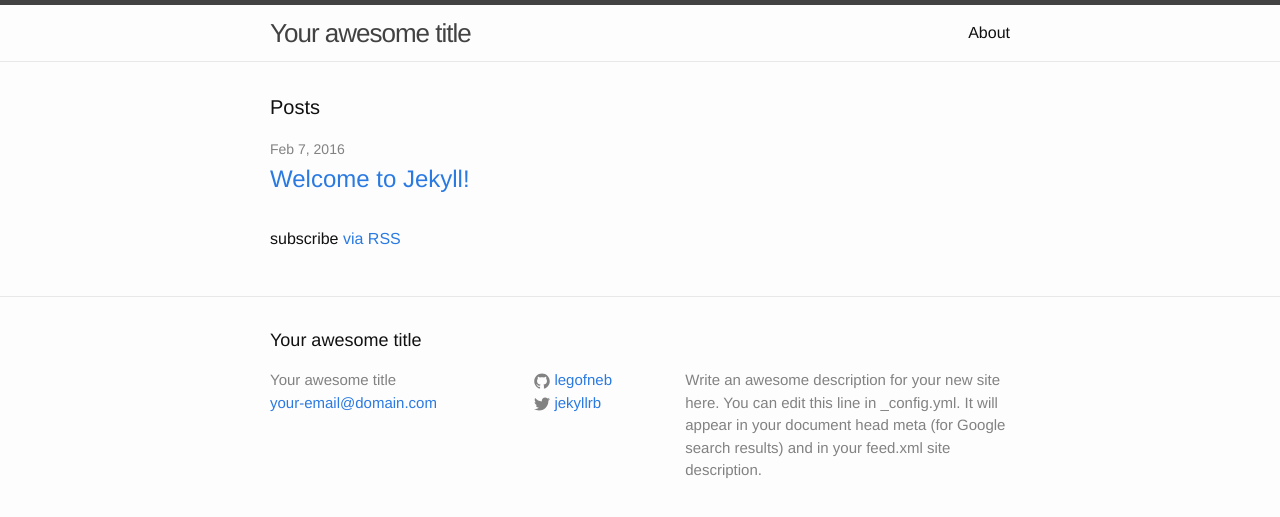
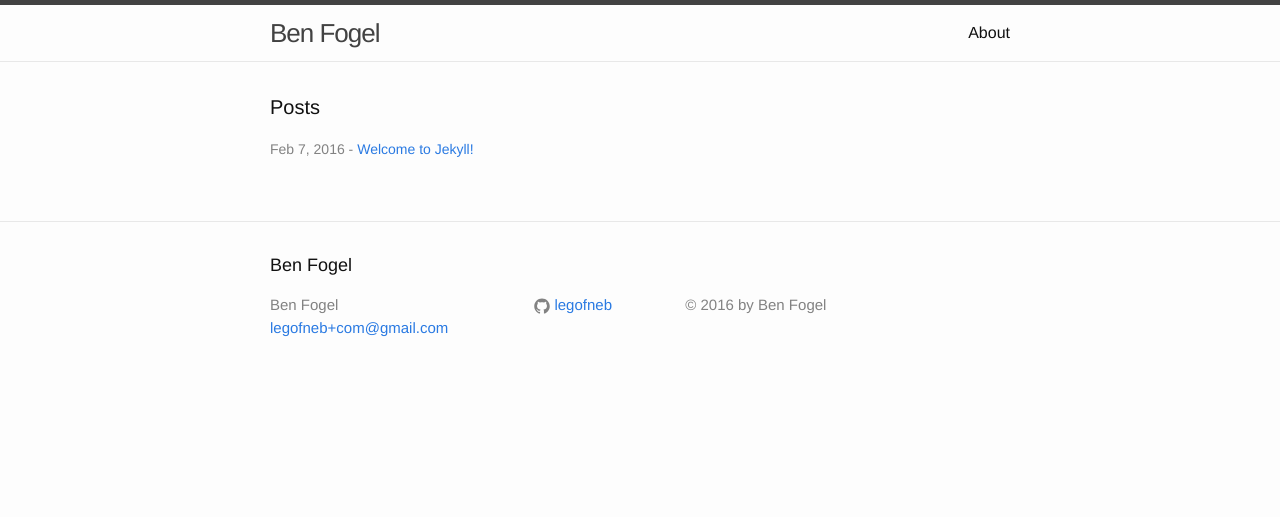
Before and after one commit to legofneb/legofneb.github.io, a Jekyll site: the page built from index.html, in a window 1280 px wide. Shown: the top 517 px of the page. Built offline with Jekyll 4.4.1, drawn with Linux system fonts in a browser that asks for light colours.

Commit message:
changing page style

```diff
--- a/_config.yml
+++ b/_config.yml
@@ -6,12 +6,10 @@
 # 'jekyll serve'. If you change this file, please restart the server process.
 
 # Site settings
-title: Your awesome title
-email: your-email@domain.com
-description: > # this means to ignore newlines until "baseurl:"
-  Write an awesome description for your new site here. You can edit this
-  line in _config.yml. It will appear in your document head meta (for
-  Google search results) and in your feed.xml site description.
+title: Ben Fogel
+email: legofneb@gmail.com
+emailLabel: legofneb+com@gmail.com
+description: © 2016 by Ben Fogel
 baseurl: "" # the subpath of your site, e.g. /blog
 url: "http://legofneb.github.io" # the base hostname & protocol for your site
 twitter_username: jekyllrb
--- a/_includes/footer.html
+++ b/_includes/footer.html
@@ -8,7 +8,7 @@
       <div class="footer-col footer-col-1">
         <ul class="contact-list">
           <li>{{ site.title }}</li>
-          <li><a href="mailto:{{ site.email }}">{{ site.email }}</a></li>
+          <li><a href="mailto:{{ site.email }}">{{ site.emailLabel }}</a></li>
         </ul>
       </div>
 
@@ -17,12 +17,6 @@
           {% if site.github_username %}
           <li>
             {% include icon-github.html username=site.github_username %}
-          </li>
-          {% endif %}
-
-          {% if site.twitter_username %}
-          <li>
-            {% include icon-twitter.html username=site.twitter_username %}
           </li>
           {% endif %}
         </ul>
--- a/_sass/_layout.scss
+++ b/_sass/_layout.scss
@@ -190,8 +190,7 @@
 }
 
 .post-link {
-    display: block;
-    font-size: 24px;
+    font-size: 14px;
 }
 
 
--- a/index.html
+++ b/index.html
@@ -9,15 +9,11 @@ layout: default
   <ul class="post-list">
     {% for post in site.posts %}
       <li>
-        <span class="post-meta">{{ post.date | date: "%b %-d, %Y" }}</span>
+        <span class="post-meta">{{ post.date | date: "%b %-d, %Y" }} - </span>
 
-        <h2>
-          <a class="post-link" href="{{ post.url | prepend: site.baseurl }}">{{ post.title }}</a>
-        </h2>
+        <a class="post-link" href="{{ post.url | prepend: site.baseurl }}">{{ post.title }}</a>
       </li>
     {% endfor %}
   </ul>
 
-  <p class="rss-subscribe">subscribe <a href="{{ "/feed.xml" | prepend: site.baseurl }}">via RSS</a></p>
-
 </div>
```
